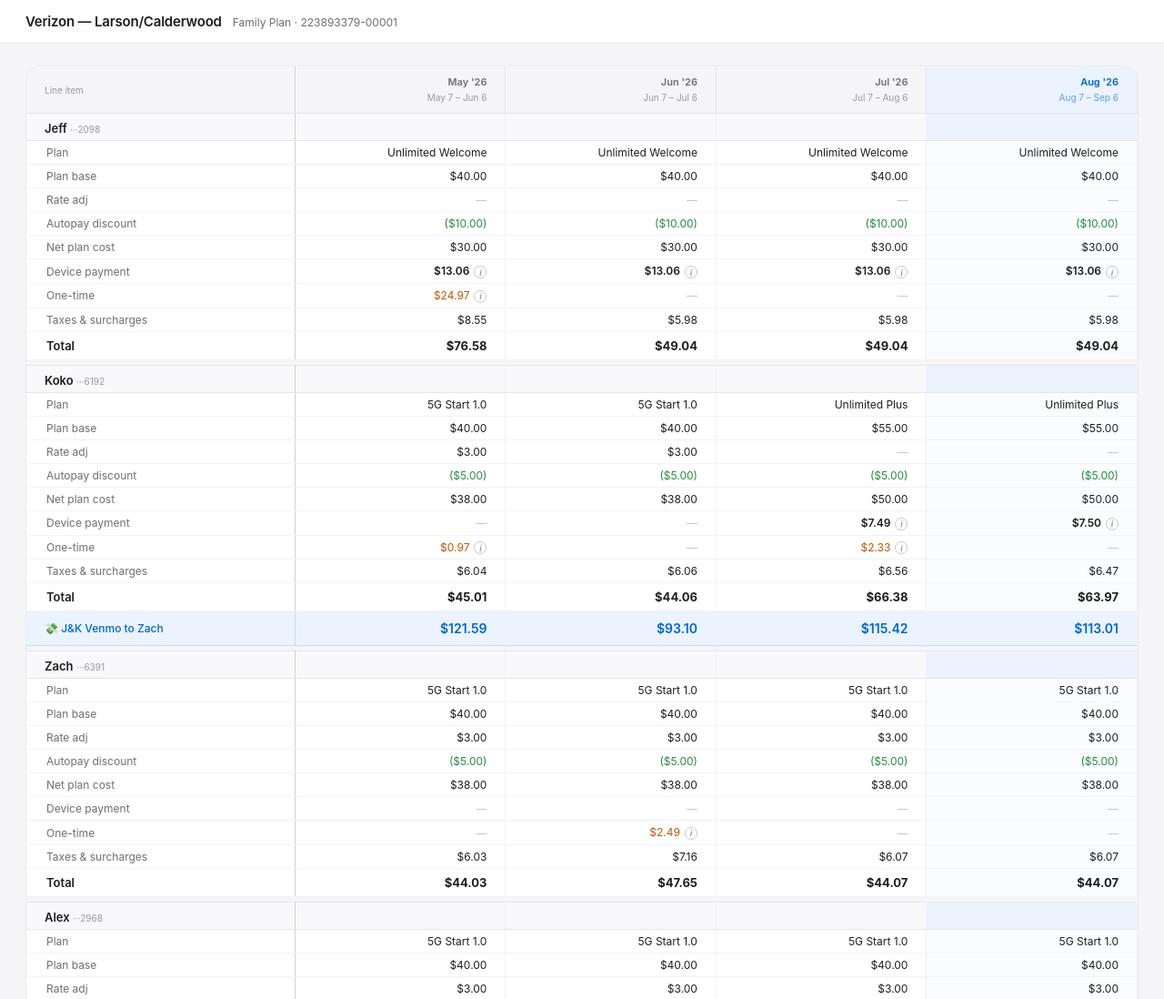
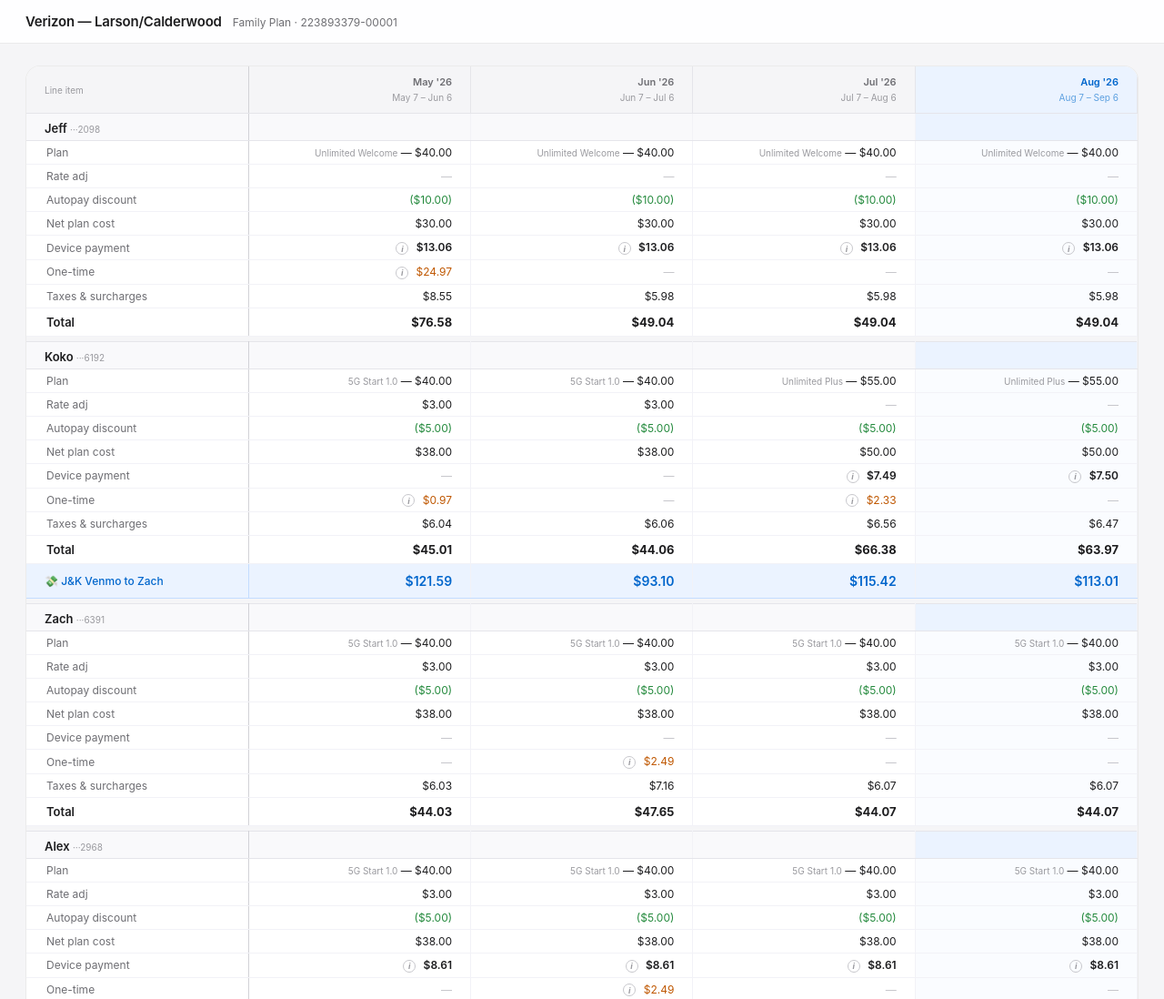
Before and after one commit to jeffrymikkel/Verizon, a plain HTML site: page index.html in a window 1280 px wide. Shown: the top 1098 px of the page at 91% size. Drawn offline with Linux system fonts and the light colour scheme.

Commit message:
Update index.html

```diff
--- a/index.html
+++ b/index.html
@@ -198,6 +198,7 @@
     .v-dash   { color: #C7C7CC; }
     .v-orange { color: #BF5700; }
     .v-net    { font-weight: 600; }
+    .v-plan-name { font-size: 10px; color: #9A9A9F; }
 
     /* ── Info button (hover tooltip trigger) ── */
     .info-btn {
@@ -213,7 +214,7 @@
       font-style: italic;
       font-weight: 700;
       cursor: default;
-      margin-left: 5px;
+      margin-right: 5px;
       vertical-align: middle;
       flex-shrink: 0;
       user-select: none;
@@ -302,8 +303,7 @@
 const PERSONS = ['Jeff', 'Koko', 'Zach', 'Alex', 'Beth'];
 
 const ROWS = [
-  { key: 'plan',                 label: 'Plan',               fmt: 'text'          },
-  { key: 'plan_base_cost',       label: 'Plan base',          fmt: 'money'         },
+  { key: 'plan_combo',           label: 'Plan',               fmt: 'plan_combo'        },
   { key: 'plan_rate_adjustment', label: 'Rate adj',           fmt: 'money', opt: true },
   { key: 'autopay_discount',     label: 'Autopay discount',   fmt: 'money'         },
   { key: 'net_plan_cost',        label: 'Net plan cost',      fmt: 'money'         },
@@ -370,7 +370,17 @@
   return String(v);
 }
 
-// Net device cost is the number; breakdown lives in an info tooltip
+// Plan name in small grey + base cost: "Unlimited Welcome — $40.00"
+function fmtPlanCombo(line) {
+  const name = line?.plan;
+  const base = line?.plan_base_cost;
+  if (base === null || base === undefined) return '<span class="v-dash">—</span>';
+  const dollars = `$${parseFloat(base).toFixed(2)}`;
+  if (name) return `<span class="v-plan-name">${name}</span> — ${dollars}`;
+  return dollars;
+}
+
+// Net device cost as the primary number; i on LEFT so dollar amounts stay aligned
 function fmtDeviceCombo(line) {
   const pmt = line?.device_payment;
   if (!pmt || pmt === 0) return '<span class="v-dash">—</span>';
@@ -380,12 +390,12 @@
     const creditAmt = Math.abs(credit).toFixed(2);
     const netAmt    = (net != null ? Math.abs(net) : Math.abs(pmt + credit)).toFixed(2);
     const tipText   = `$${pmt.toFixed(2)} device payment  ·  \u2212$${creditAmt} trade-in credit`;
-    return `<span class="v-net">$${netAmt}</span><span class="info-btn" data-tip="${tipText}">i</span>`;
+    return `<span class="info-btn" data-tip="${tipText}">i</span> <span class="v-net">$${netAmt}</span>`;
   }
   return `<span class="v-net">$${pmt.toFixed(2)}</span>`;
 }
 
-// Positive one-time = orange; negative = green; description in tooltip
+// Positive one-time = orange; negative = green; i on LEFT so dollar amounts stay aligned
 function fmtOnetime(line) {
   const v = line?.one_time_amount;
   if (!v || v === 0) return '<span class="v-dash">—</span>';
@@ -396,7 +406,7 @@
   const desc = line?.one_time_description;
   if (desc) {
     const safe = desc.replace(/"/g, '&quot;').replace(/'/g, '&#39;');
-    return `${amt}<span class="info-btn" data-tip="${safe}">i</span>`;
+    return `<span class="info-btn" data-tip="${safe}">i</span> ${amt}`;
   }
   return amt;
 }
@@ -414,6 +424,7 @@
   if (!line) return '<span class="v-dash">—</span>';
   if (row.fmt === 'text')         return fmtText(line[row.key], row.opt);
   if (row.fmt === 'money')        return fmtMoney(line[row.key], row.opt);
+  if (row.fmt === 'plan_combo')   return fmtPlanCombo(line);
   if (row.fmt === 'device_combo') return fmtDeviceCombo(line);
   if (row.fmt === 'onetime')      return fmtOnetime(line);
   if (row.fmt === 'taxes')        return fmtTaxes(line);
```
